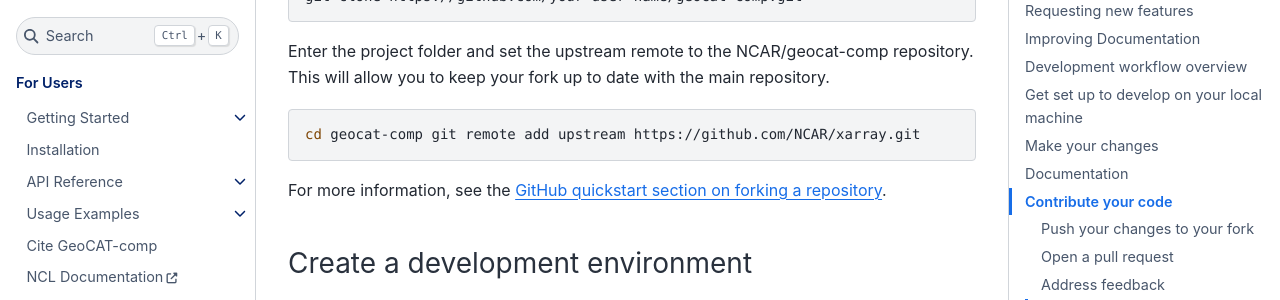
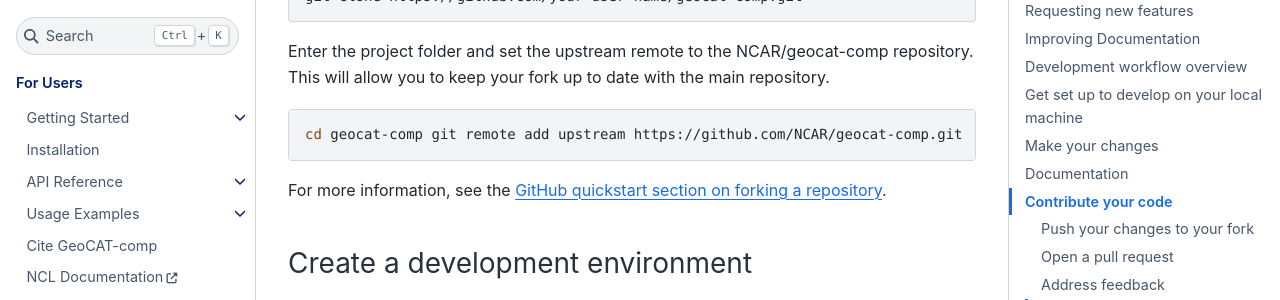
Before and after one commit to NCAR/geocat-comp, a Sphinx documentation site: the page built from docs/contrib.rst, in a window 1280 px wide and 900 px high, scrolled down 2365 px. Shown: the part 134-434 px from the top of the window. Built offline with Sphinx 7.4.7 and the Sphinx Book theme 1.1.4, drawn with Linux system fonts in a browser that asks for light colours; the version number could not be read and is left out; some of the changed lines change nothing that is shown.

Commit message:
Upstream git URL

```diff
--- a/docs/contrib.rst
+++ b/docs/contrib.rst
@@ -127,7 +127,7 @@
 
 .. code-block:: bash
 
-    cd geocat-comp git remote add upstream https://github.com/NCAR/xarray.git
+    cd geocat-comp git remote add upstream https://github.com/NCAR/geocat-comp.git
 
 For more information, see the `GitHub quickstart section on forking a repository
 <https://docs.github.com/en/get-started/quickstart/fork-a-repo>`__.
```
